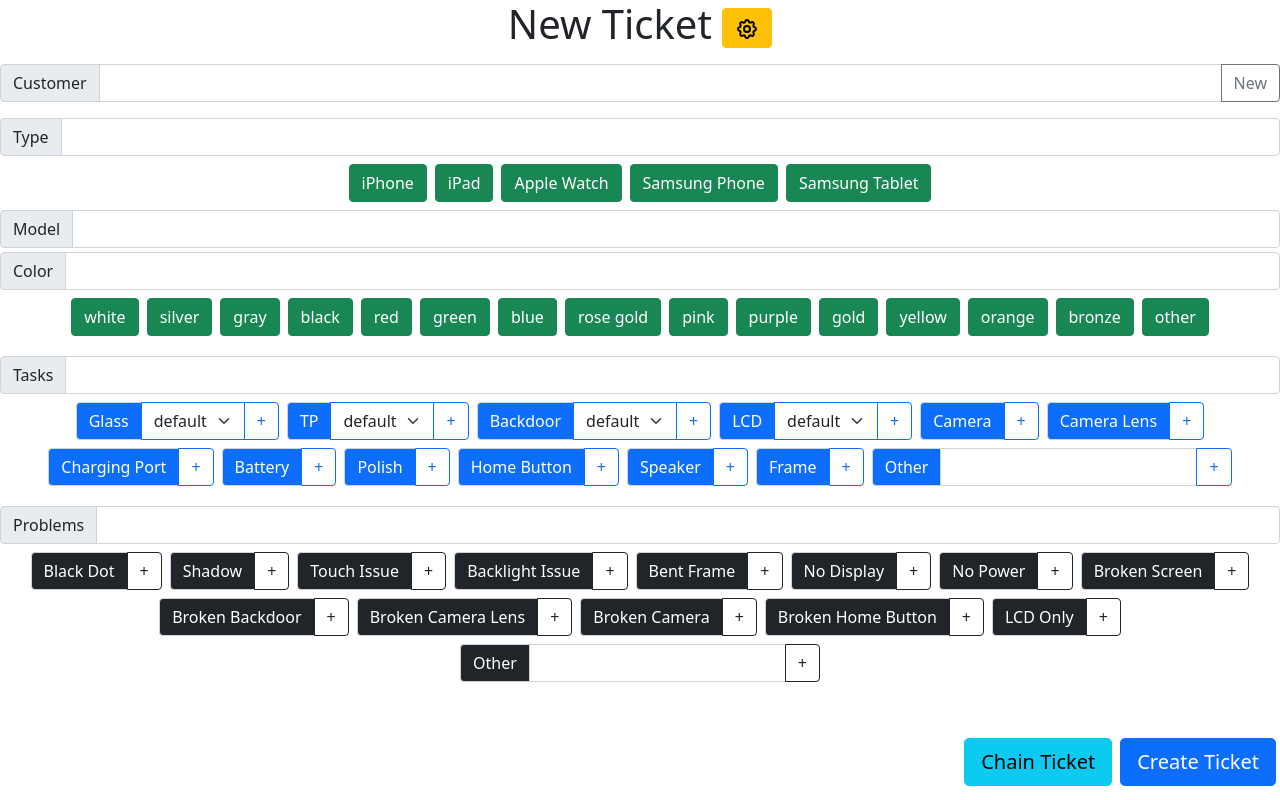
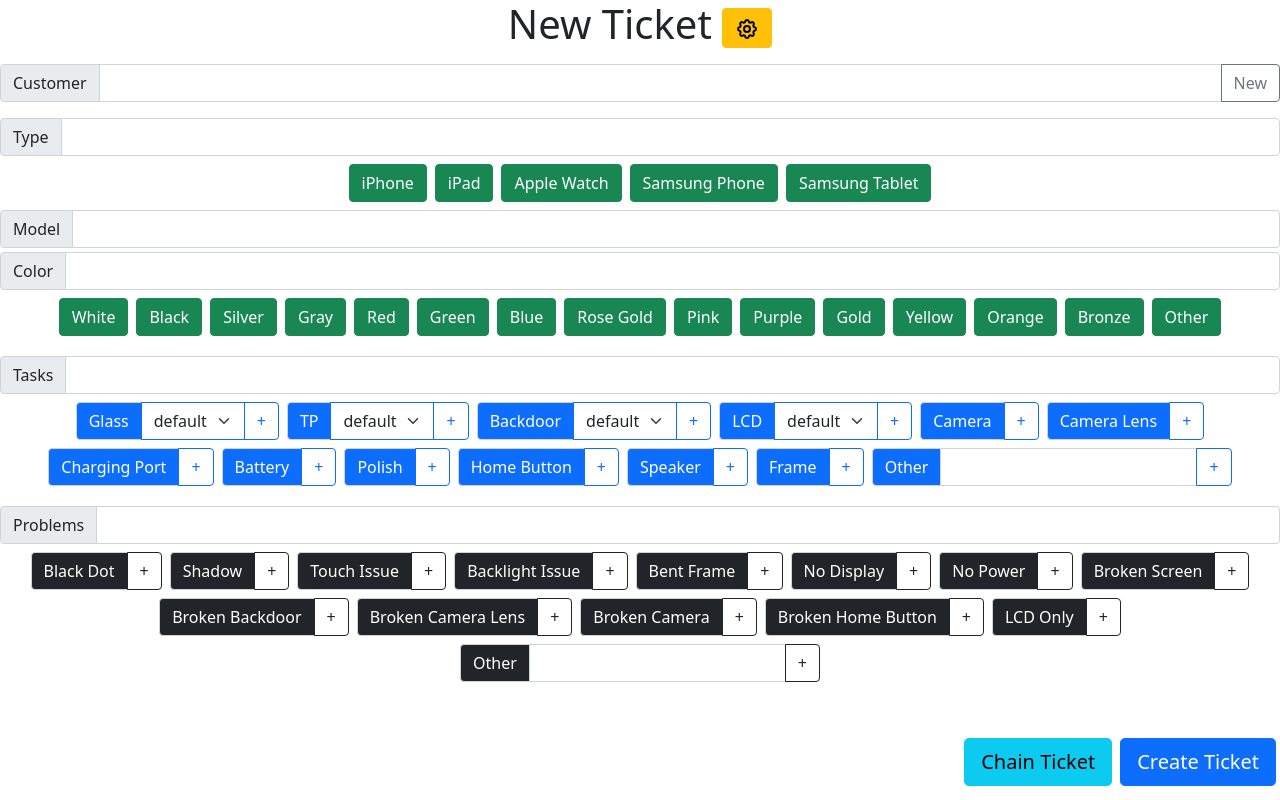
Before and after one commit to FanghanHu/lenwell-ordering-system, a React (Create React App) app: page / in a window 1280 px wide. Built offline with nearby package versions, Linux system fonts and the light colour scheme.

Commit message:
fix chain order giving wrong line item

```diff
--- a/src/components/task-selector.jsx
+++ b/src/components/task-selector.jsx
@@ -30,16 +30,36 @@
             repairshopr.queryProducts(device.model).then((results => {
                 if(lastReq.current === requestTime) {
                     setProducts(results);
+                    //update all lineitems to new product ids
+                    setInput(input.map(task => updateLineItems(task, results)));
                 }
             }))
         }
+        // eslint-disable-next-line react-hooks/exhaustive-deps
     }, [device]);
 
     useEffect(() => {
         setTasks(input);
     }, [input, setTasks])
 
+    // update product line item information based on currently selected device
+    const updateLineItems = (task, productsInput) => {
+        if(!productsInput) productsInput = products;
+        if(task.color) {
+            task.productId = productsInput.find(product => product.description === `${device.model} ${task.name} (${task.color})`)?.id;
+        } else {
+            task.productId = productsInput.find(product => product.description === `${device.model} ${task.name}`)?.id;
+        }
+
+        task.serviceId = productsInput.find(product => product.description === `${device.model} ${task.name} Repair`)?.id;;
+
+        task.additionalItems = device.options?.[task.name];
+
+        return task;
+    }
+
     const addTask = (task) => {
+        updateLineItems(task);
         console.log(task);
         setInput([...input, task]);
     }
@@ -63,7 +83,7 @@
         //find colored variants
         const match = product.description.match(`^${device.model} ${itemName} \\((.+)\\)$`);
         if(match && match.length === 2) {
-            item[match[1].toLowerCase()] = product;
+            item[match[1]] = product;
             return true;
         }
 
@@ -96,8 +116,6 @@
             options.push(
                 <option
                     value={color}
-                    data-product-id={item[color].id}
-                    data-service-id={service.default.id}
                     key={`${prefix}-${i}`}
                 >
                     {color}
@@ -112,13 +130,12 @@
         return (
             <InputGroup className="m-1 d-inline-flex align-items-center w-auto">
                 <InputGroup.Text className="bg-primary text-white user-select-none">{taskName}</InputGroup.Text>
-                <Form.Select className="border-primary" id={selectId} defaultValue={device?.color?.toLowerCase()}>
+                <Form.Select className="border-primary" id={selectId} defaultValue={device?.color}>
                     {children}
                 </Form.Select>
                 <Button variant="outline-primary"
                     onClick={() => {
                         const select = document.getElementById(selectId);
-                        const option = select.querySelector(`option[value=${select.value}]`);
                         //color is used when adding additionalItem with color to line items when sending the ticket
                         //productId and serviceId are ids of prodcuts to be added as a line item when sending the ticket
                         //additionalItems is an array of string, which will hint the system to look for additional
@@ -126,10 +143,7 @@
                         addTask(
                             {
                                 name: taskName,
-                                color: select.value,
-                                productId: option.getAttribute("data-product-id"),
-                                serviceId: option.getAttribute("data-service-id"),
-                                additionalItems: device.options?.[taskName]
+                                color: select.value
                             })
                     }}
                 >+</Button>
@@ -138,9 +152,6 @@
     }
 
     const AddTaskButton = ({taskName}) => {
-        const service = products.find(product => product.description.match(`^${device.model} ${taskName} Repair$`));
-        const product = products.find(product => product.description.match(`^${device.model} ${taskName}$`));
-
         return (
             <InputGroup className="m-1 d-inline-flex align-items-center w-auto">
                 <InputGroup.Text className="bg-primary text-white user-select-none">{taskName}</InputGroup.Text>
@@ -148,10 +159,7 @@
                     onClick={() => {
                         addTask(
                             {
-                                name: taskName,
-                                productId: product?.id,
-                                serviceId: service?.id,
-                                additionalItems: device.options?.[taskName]
+                                name: taskName
                             });
                     }}
                 >+</Button>
@@ -163,13 +171,8 @@
         const input = document.getElementById("other-task")
         const taskName = input.value;
         input.value = "";
-        const service = products.find(product => product.description.match(`^${device.model} ${taskName} Repair$`));
-        const product = products.find(product => product.description.match(`^${device.model} ${taskName}$`));
         addTask({
-            name: taskName,
-            productId: product?.id,
-            serviceId: service?.id,
-            additionalItems: device.options?.[taskName]
+            name: taskName
         })
     }
 
--- a/src/utils/devices.js
+++ b/src/utils/devices.js
@@ -133,21 +133,21 @@
         ]
     },
     colors: [
-        "white",
-        "silver",
-        "gray",
-        "black",
-        "red",
-        "green",
-        "blue",
-        "rose gold",
-        "pink",
-        "purple",
-        "gold",
-        "yellow",
-        "orange",
-        "bronze",
-        "other"
+        "White",
+        "Black",
+        "Silver",
+        "Gray",
+        "Red",
+        "Green",
+        "Blue",
+        "Rose Gold",
+        "Pink",
+        "Purple",
+        "Gold",
+        "Yellow",
+        "Orange",
+        "Bronze",
+        "Other"
     ]
 };
 
```
